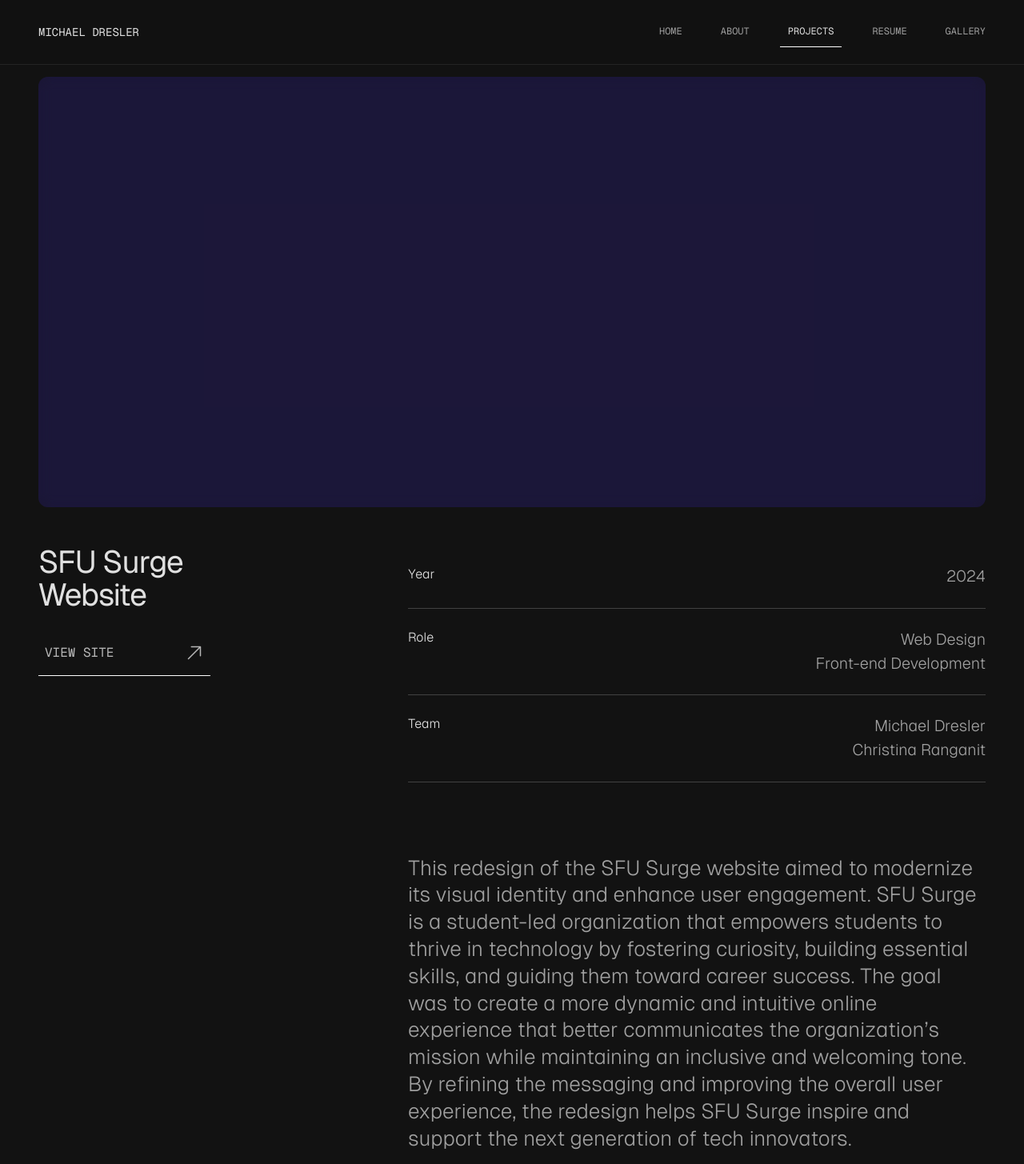
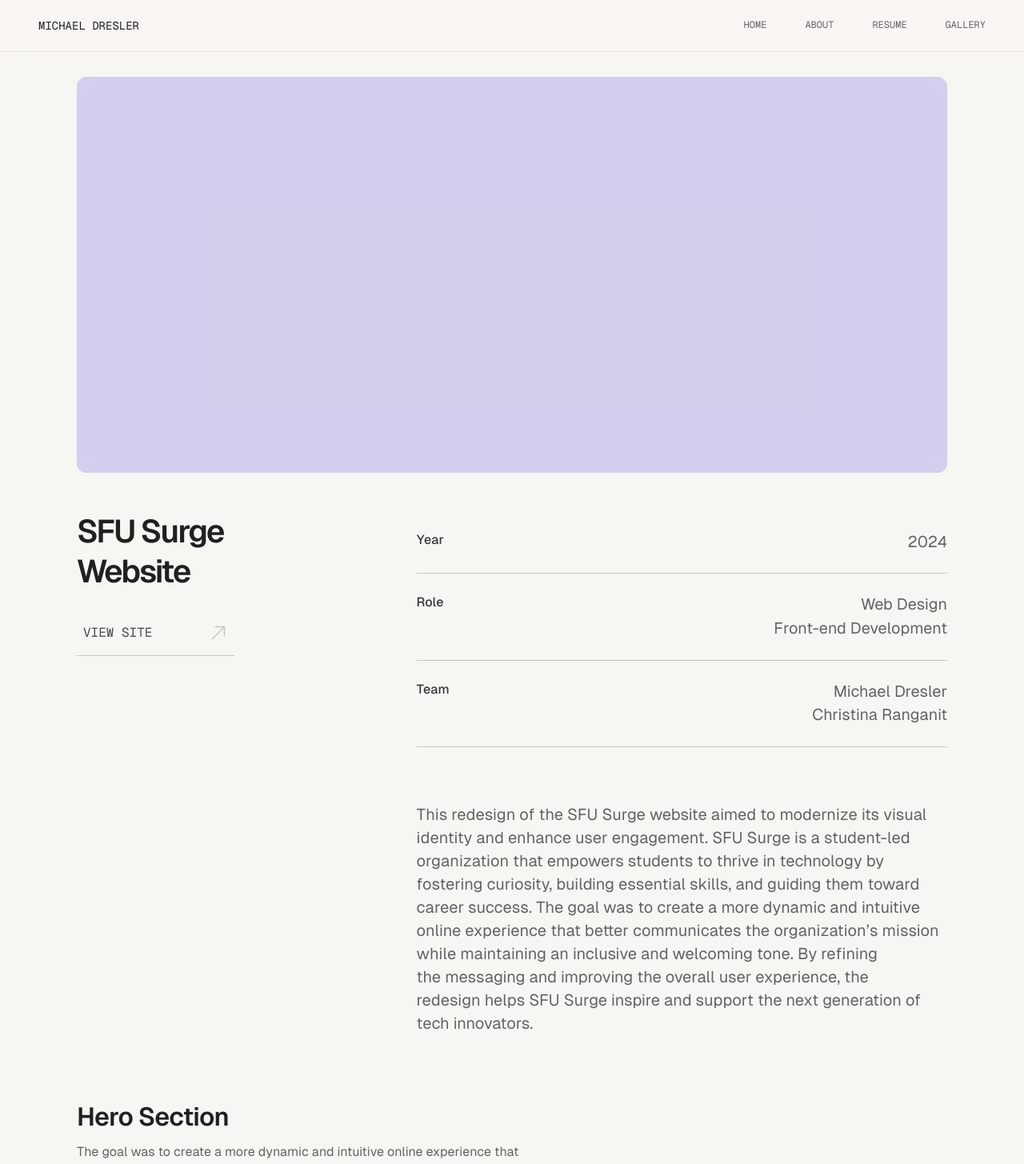
Before and after one commit to MichaelDresler/michaeldresler.github.io, a Next.js app: page /projects/surge in a window 1280 px wide. Shown: the top 1455 px of the page at 80% size. Built offline with nearby package versions, Linux system fonts and the light colour scheme.

Commit message:
style edits

```diff
--- /dev/null
+++ b/app/components/Button.tsx
@@ -0,0 +1,39 @@
+import { geistMono } from "../fonts";
+
+type ButtonProps = {
+  title: string;
+  link: string
+  className?: string
+
+};
+export const Button = ({
+  title,
+  link,
+  className
+
+}: ButtonProps) => {
+  return (
+    (
+      <a
+        href={link}
+        className={`${geistMono.className} ${className} flex w-full  gap-4 md:justify-between uppercase border-b border-foreground/20 text-text-primary/80 hover:text-inverse textxs py-4 px-2 text-center font-normal  hover:bg-foreground/90 transition-all duration-300 `}
+      >
+        <div>{title}</div>
+        <svg
+          xmlns="http://www.w3.org/2000/svg"
+          fill="none"
+          viewBox="0 0 24 24"
+          strokeWidth={1.5}
+          className="size-6 rotate-180 stroke-foreground/20"
+        >
+          <path
+            strokeLinecap="round"
+            strokeLinejoin="round"
+            d="m19.5 4.5-15 15m0 0h11.25m-11.25 0V8.25"
+          />
+        </svg>
+      </a>
+    )
+
+  );
+};
--- a/app/components/NavBar.tsx
+++ b/app/components/NavBar.tsx
@@ -32,7 +32,6 @@
   const navlinks: NavLink[] = [
     { name: "home", url: "/" },
     { name: "about", url: "/about" },
-    { name: "Projects", url: "/projects"},
     { name: "Resume", url: "/files/resume.pdf" },
     { name: "gallery", url: "/testing" },
 
@@ -102,12 +101,12 @@
           height: isOpen
             ? `${56 * navlinks.length + 56}px`
             : windowWidth > 640
-            ? "5rem"
-            : "3rem",
+            ? "4rem"
+            : "4rem",
         }}
         className={` h-fit ${geistMono.className} content-box  mx-auto duration-300  overflow-hidden flex flex-col sm:flex-row  z-1000`}
       >
-        <ul className={` flex w-full sm:w-auto items-center py-3  `}>
+        <ul className={` flex w-full sm:w-auto items-center py-4  `}>
           {/* surge logo
           <li className="flex items-center link ">
             <Link href="/">MD</Link>
@@ -164,9 +163,9 @@
                 key={index}
               >
                 <Link
-                  className={`  link ${
+                  className={`link ${
                     pathname === link.url
-                      ? "text-text-primary"
+                      ? "text-text-primary font-medium"
                       : "text-text-secondary"
                   }`}
                   href={link.url}
@@ -186,7 +185,7 @@
                         ease: easing,
                         duration: 0.5,
                       }}
-                      className={` w-full h-full border-white border-b `}
+                      className={` w-full h-full border-foreground border-b `}
                     >
 
                     </motion.div>
--- a/app/components/ProjectHero.tsx
+++ b/app/components/ProjectHero.tsx
@@ -1,4 +1,5 @@
 import { geistMono } from "../fonts";
+import { Button } from "./Button";
 
 type ProjectHeroProps = {
   title: string;
@@ -31,38 +32,17 @@
 
       <div className="text-text-secondary grid grid-cols-1 md:grid-cols-[0.52fr_0.6fr_1.25fr_0.5fr] mt-12">
         <div className="flex flex-col gap-6  mb-8">
-          <div className="clamp2 font-normal text-text-primary">{title}</div>
-          {link && (
-            <a
-              href={link}
-              className={`${geistMono.className} hidden md:flex w-full justify-center gap-4 md:justify-between uppercase border-b border-foreground text-text-primary/80 hover:text-inverse py-4 px-2 text-center font-normal  hover:bg-foreground/90 transition-all duration-300`}
-            >
-              <div> View Site</div>
-              <svg
-                xmlns="http://www.w3.org/2000/svg"
-                fill="none"
-                viewBox="0 0 24 24"
-                strokeWidth={1.5}
-                stroke="currentColor"
-                className="size-6 rotate-180"
-              >
-                <path
-                  strokeLinecap="round"
-                  strokeLinejoin="round"
-                  d="m19.5 4.5-15 15m0 0h11.25m-11.25 0V8.25"
-                />
-              </svg>
-            </a>
-          )}
+          <div className="font-semibold text-3xl tracking-tighter text-text-primary">{title}</div>
+          {link && <Button className="hidden md:flex" title="View Site" link="https://sfusurge.com/"/> }
         </div>
-        <div className="md:col-start-3 md:col-span-full font-light">
+        <div className="md:col-start-3 md:col-span-full font-normal">
           <ul>
             <div className="flex flex-col md:flex-row justify-between gap-4 py-4 md:py-[1.5em] border-b border-foreground/20">
-              <li className="text-text-primary">Year</li>
+              <li className="text-text-primary/90 font-medium">Year</li>
               <li className="clamp">{timeline}</li>
             </div>
             <div className="flex flex-col md:flex-row justify-between gap-4 py-4 md:py-[1.5em] border-b border-foreground/20">
-              <li className="text-text-primary">Role </li>
+              <li className="text-text-primary/90 font-medium">Role </li>
               <li className="max-w-[20ch] clamp text-left md:text-right">
                 {roles.map((role, index) => (
                   <div key={index}>{role}</div>
@@ -70,37 +50,16 @@
               </li>
             </div>
             <div className="flex flex-col md:flex-row justify-between gap-4 py-4 md:py-[1.5em] border-b border-foreground/20">
-              <li className="text-text-primary">Team </li>
+              <li className="text-text-primary/90 font-medium">Team </li>
               <li className="max-w-[20ch] clamp text-left md:text-right">
                 {names.map((name, index) => (
                   <div key={index}>{name}</div>
                 ))}
               </li>
             </div>
-            {link && (
-            <a
-              href={link}
-              className={`${geistMono.className} md:hidden mt-10 flex w-full justify-center gap-4 md:justify-between ring ring-white/30 uppercase bg-foreground/20 rounded-md text-white/80 p-3 text-center font-normal hover:bg-foreground/15 transition-all duration-300`}
-            >
-              <div> View Site</div>
-              <svg
-                xmlns="http://www.w3.org/2000/svg"
-                fill="none"
-                viewBox="0 0 24 24"
-                strokeWidth={1.5}
-                stroke="currentColor"
-                className="size-6 rotate-180"
-              >
-                <path
-                  strokeLinecap="round"
-                  strokeLinejoin="round"
-                  d="m19.5 4.5-15 15m0 0h11.25m-11.25 0V8.25"
-                />
-              </svg>
-            </a>
-          )}
+            {link && <Button className="md:hidden" title="View Site" link="https://sfusurge.com/"/>}
           </ul>
-          <p className="my-[3.5em] font-light text-[26px] leading-[130%] text-pretty">
+          <p className="my-[3.5em] font-normal text-[20px] leading-[145%] text-pretty">
             {about}
           </p>
         </div>
--- a/app/components/Thumbnail.tsx
+++ b/app/components/Thumbnail.tsx
@@ -21,7 +21,7 @@
 }: ThumbnailProps) => {
   return (
     <>
-      <Link href={"/projects/surge"} className={` aspect-[16/9] flex flex-col gap-8 p-5 rounded-md ${textColor} ${bgColor} outline-1 outline-foreground/7 hover:outline-foreground/10 duration-300 group`}>
+      <Link href={"/projects/surge"} className={` aspect-[16/9] flex flex-col gap-8 p-5 rounded-md ${textColor} ${bgColor} outline-1 outline-foreground/20 duration-300 group`}>
 
       <div className=" grid grid-cols-2 w-full  ">
         <div className={`uppercase  text-sm ${geistMono.className} max-w-[15ch] `}>{title}</div>
--- a/app/globals.css
+++ b/app/globals.css
@@ -70,7 +70,7 @@
 }
 
 @utility about-padding {
-  @apply px-4 sm:px-6 md:px-10 2xl:px-12   ;
+  @apply px-4 sm:px-6  2xl:px-12   ;
 }
 
 
@@ -112,13 +112,14 @@
     --inverse: 0, 0, 0;
     --foreground: 255, 255, 255;
 
-    --padding-top: 6rem;
 
-    /* --surface: 248, 246, 243;
+    --surface: 248, 246, 243;
   --text-primary: rgba(0, 0, 0, 0.87);
   --text-secondary: rgba(0, 0, 0, 0.6);
   --inverse:255, 255, 255;
-  --foreground :  0, 0, 0; */
+  --foreground :  0, 0, 0;
+
+  --padding-top: 6rem;
   }
 
   /* @media (prefers-color-scheme: dark) {
--- a/app/layout.tsx
+++ b/app/layout.tsx
@@ -18,7 +18,7 @@
   return (
     <html lang="en">
       <body
-        className={`${geistSans.className} salt  antialiased pt-[var(--padding-top)] `}>
+        className={`${geistSans.className}   antialiased pt-[var(--padding-top)] `}>
         <NavBar/>
         {children}
       </body>
--- a/app/page.tsx
+++ b/app/page.tsx
@@ -7,7 +7,7 @@
 export default function Home() {
   return (
     <div className="content-box">
-      <main className=" w-full pt-[24em] pb-[6em] flex items-end mb-24 text text-[0.9vw] ">
+      <main className=" w-full aspect-video max-h-[calc(100dvh-var(--padding-top))]  flex items-end mb-24 pb-8  ">
         <motion.div
          initial={{ opacity: 0, y:70  }}
          animate={{ opacity: 1 ,y:0 }}
@@ -16,19 +16,21 @@
          transition={{  opacity: { duration: 1  },
          y: { duration: 1, ease: [0.25,0,0.20,1] }}}
         >
-          <h1 className="md:font-normal text-pretty  font-normal text-[2.5rem] md:text-[4rem] 2xl:text-[9rem]  text-text-primary tracking-[-0.06em] leading-[120%] md:leading-[95%] max-w-[15ch] ">
+          <h1 className="text-pretty  font-medium text-[2.5rem] md:text-[4rem] 2xl:text-[9rem]  text-text-primary tracking-[-0.05em] leading-[120%] md:leading-[95%] max-w-[15ch] ">
             Michael Dresler — <br /> Designer & Developer Based in Vancouver
           </h1>
-          <h2 className=" mt-8 font-normal text-lg text-text-secondary tracking-[-0.02em] max-w-[37ch] ">
+          <h2 className=" mt-8 font-normal text-lg text-text-secondary tracking-[-0.02em] max-w-[50ch] ">
             My passion for design, coupled with a background in development, has
+            pushed me to expand my approach beyond just aesthetics.            My passion for design, coupled with a background in development, has
+            pushed me to expand my approach beyond just aesthetics.            My passion for design, coupled with a background in development, has
             pushed me to expand my approach beyond just aesthetics.
           </h2>
         </motion.div>
       </main>
 
-      <section className="grid grid-cols-1 gap-8  pb-12" id="projects">
-        <Thumbnail img={surge} textColor="text-white/80" bgColor="bg-[#0D0E13]" title="Sfu Surge" tags={["web design","development"]}/>
-        <Thumbnail img={test}  textColor="text-white/80" bgColor="bg-[#293027]" title="Siat data vis" tags={["web design","development"]}/>
+      <section className="grid grid-cols-1 xl:grid-cols-2 gap-6  pb-12" id="projects">
+        <Thumbnail img={surge} textColor="text-text-secondary" bgColor="bg-foreground/5" title="Sfu Surge" tags={["web design","development"]}/>
+        <Thumbnail img={test}  textColor="text-text-secondary" bgColor="bg-foreground/5" title="Siat data vis" tags={["web design","development"]}/>
 
 
       </section>
--- a/app/projects/layout.tsx
+++ b/app/projects/layout.tsx
@@ -4,5 +4,5 @@
   }: {
     children: React.ReactNode
   }) {
-    return <section className="content-box">{children}</section>
+    return <section className="content-box px-24">{children}</section>
   }
--- a/app/projects/surge/page.tsx
+++ b/app/projects/surge/page.tsx
@@ -17,20 +17,18 @@
           about={surge.heroContent.about}
           link="https://sfusurge.com"
         />
-        <section className="pb-12">
+        <section className="pb-12 ">
 
 
-          <div className="py-12">
-            <h2 className="clamp2 font-normal text-text-primary leading-[2em]">Hero Section</h2>
-            <p className="text-lg font-light text-text-secondary max-w-[64ch]">The goal was to create a more dynamic and intuitive online experience that better communicates the organization’s mission while maintaining an inclusive and welcoming tone. By refining the messaging and improving the overall user experience, the redesign helps SFU Surge inspire and support the next generation of tech innovators.</p>
+          <div className="">
+            <h2 className="text-[32px] font-semibold text-text-primary tracking-tight leading-[2em]">Hero Section</h2>
+            <p className="text-[16px] font-normal text-text-secondary max-w-[55ch]">The goal was to create a more dynamic and intuitive online experience that better communicates the organization’s mission while maintaining an inclusive and welcoming tone. By refining the messaging and improving the overall user experience, the redesign helps SFU Surge inspire and support the next generation of tech innovators.</p>
           </div>
 
 
 
-
-
           <div className="grid grid-cols-1 gap-12 ">
-            <ImageContainer img={homeold} tag="Old Site" caption="this is a caption"/>
+            {/* <ImageContainer img={homeold} tag="Old Site" caption="this is a caption"/> */}
             <ImageContainer img={homenew} tag="New Site" caption="this is a caption"/>
 
           </div>
```
Also changed, not shown: app/about/page.tsx (+6 -6 lines), app/components/ImageContainer.tsx (+3 -3 lines), app/components/dummy.tsx (added, +27 -0 lines).
